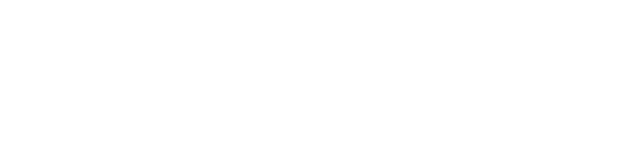
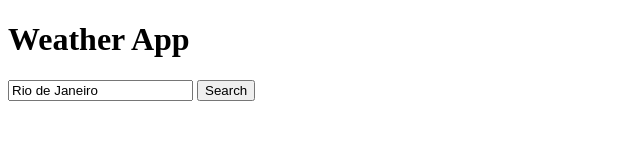
Before and after one commit to vitmonjo/weather-app, a website with bundled scripts: page dist/index.html in a window 1280 px wide. Shown: the whole page, without its empty margins (0-640 px from the left). Built offline with nearby package versions, Linux system fonts and the light colour scheme.

Commit message:
Add main structure to HTML

```diff
--- a/dist/index.html
+++ b/dist/index.html
@@ -7,6 +7,10 @@
     <script src="main.js" defer></script>
 </head>
 <body>
-
+    <h1 class="title">Weather App</h1>
+    <div class="main-container">
+        <input type="text" class="search-input" placeholder="What's your city?" value="Rio de Janeiro">
+        <button class="search-btn">Search</button>
+    </div>
 </body>
 </html>
```
